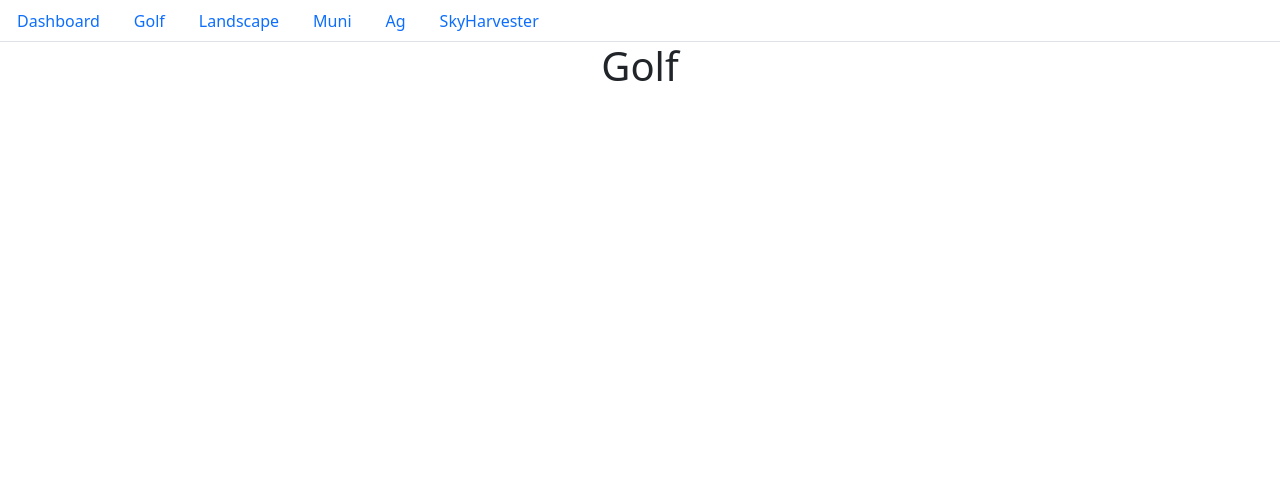
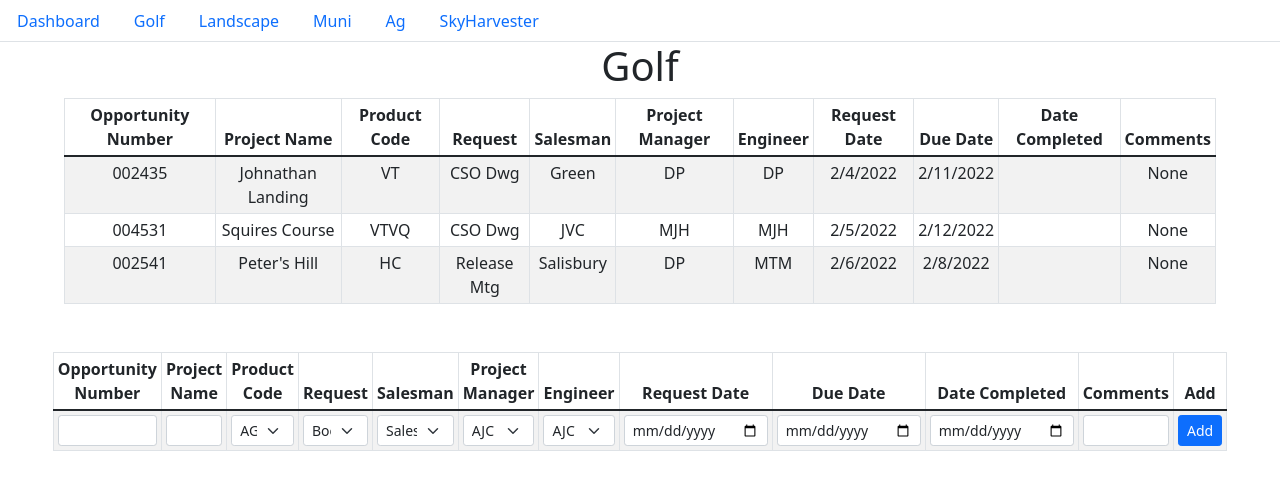
Before and after one commit to chandlerblaschka/activity_log, a React (Create React App) app: page /Golf in a window 1280 px wide. Shown: the top 490 px of the page. Built offline with nearby package versions, Linux system fonts and the light colour scheme.

Commit message:
updated form layout, added data display

```diff
--- a/src/App.css
+++ b/src/App.css
@@ -1,5 +1,9 @@
 .App {
   text-align: center;
+}
+
+h5 {
+  font-size: 1em !important;
 }
 
 .App-logo {
--- a/src/components/Ag.js
+++ b/src/components/Ag.js
@@ -1,8 +1,6 @@
 import react from "react";
 
 function Ag() {
-
-
 
     return (
         <h1>Ag</h1>
--- a/src/components/Dashboard.js
+++ b/src/components/Dashboard.js
@@ -1,8 +1,6 @@
 import react from "react";
 
 function Dashboard() {
-
-
 
     return (
         <h1>Dashboard</h1>
--- a/src/components/Golf.js
+++ b/src/components/Golf.js
@@ -1,11 +1,217 @@
 import react from "react";
+import Form from 'react-bootstrap/Form'
+import Button from 'react-bootstrap/Button';
+import Container from "react-bootstrap/Container";
+import Table from 'react-bootstrap/Table'
 
 function Golf() {
-
-
-
     return (
-        <h1>Golf</h1>
+        <div>
+            <h1>Golf</h1>
+            <Table striped bordered hover size="sm" style={{ width: "90%", margin: "auto" }}>
+                <thead>
+                    <tr>
+                        <th>Opportunity Number</th>
+                        <th>Project Name</th>
+                        <th>Product Code</th>
+                        <th>Request</th>
+                        <th>Salesman</th>
+                        <th>Project Manager</th>
+                        <th>Engineer</th>
+                        <th>Request Date</th>
+                        <th>Due Date</th>
+                        <th>Date Completed</th>
+                        <th>Comments</th>
+                    </tr>
+                </thead>
+                <tbody>
+                    <tr>
+                        <td>002435</td>
+                        <td>Johnathan Landing</td>
+                        <td>VT</td>
+                        <td>CSO Dwg</td>
+                        <td>Green</td>
+                        <td>DP</td>
+                        <td>DP</td>
+                        <td>2/4/2022</td>
+                        <td>2/11/2022</td>
+                        <td></td>
+                        <td>None</td>
+                    </tr>
+                    <tr>
+                        <td>004531</td>
+                        <td>Squires Course</td>
+                        <td>VTVQ</td>
+                        <td>CSO Dwg</td>
+                        <td>JVC</td>
+                        <td>MJH</td>
+                        <td>MJH</td>
+                        <td>2/5/2022</td>
+                        <td>2/12/2022</td>
+                        <td></td>
+                        <td>None</td>
+                    </tr>
+                    <tr>
+                        <td>002541</td>
+                        <td>Peter's Hill</td>
+                        <td>HC</td>
+                        <td>Release Mtg</td>
+                        <td>Salisbury</td>
+                        <td>DP</td>
+                        <td>MTM</td>
+                        <td>2/6/2022</td>
+                        <td>2/8/2022</td>
+                        <td></td>
+                        <td>None</td>
+                    </tr>
+                </tbody>
+            </Table>
+            <br></br>
+            <br></br>
+            <Table striped bordered hover size="sm" style={{ width: "90%", margin: "auto" }}>
+                <thead>
+                    <tr>
+                        <th>Opportunity Number</th>
+                        <th>Project Name</th>
+                        <th>Product Code</th>
+                        <th>Request</th>
+                        <th>Salesman</th>
+                        <th>Project Manager</th>
+                        <th>Engineer</th>
+                        <th>Request Date</th>
+                        <th>Due Date</th>
+                        <th>Date Completed</th>
+                        <th>Comments</th>
+                        <th>Add</th>
+                    </tr>
+                </thead>
+                <tbody>
+                    <tr>
+                        <td>
+                            <Form.Control size="sm" type="number" />
+                            <Form.Text >
+                            </Form.Text>
+                        </td>
+                        <td>
+                            <Form.Control size="sm" type="text" />
+                            <Form.Text >
+                            </Form.Text>
+                        </td>
+                        <td>
+                            <Form.Select size="sm" >
+                                <option>AGCP</option>
+                                <option>BMX</option>
+                                <option>CLT</option>
+                                <option>CP</option>
+                                <option>HC</option>
+                                <option>LST</option>
+                                <option>MB</option>
+                                <option>MO</option>
+                                <option>RET</option>
+                                <option>RLT</option>
+                                <option>S3</option>
+                                <option>SH</option>
+                                <option>SST</option>
+                                <option>ST</option>
+                                <option>STP</option>
+                                <option>VC</option>
+                                <option>VMS</option>
+                                <option>VT</option>
+                                <option>VTVQ</option>
+                            </Form.Select>
+                        </td>
+                        <td>
+                            <Form.Select size="sm">
+                                <option>Book Order</option>
+                                <option>Budget $</option>
+                                <option>CSO Dwg</option>
+                                <option>Drawing</option>
+                                <option>Elec Doc's</option>
+                                <option>Other</option>
+                                <option>Quote</option>
+                                <option>Release Mtg</option>
+                                <option>Spec</option>
+                                <option>Sub/O&M</option>
+                            </Form.Select>
+                        </td>
+                        <td>
+                            <Form.Select size="sm" >
+                                <option>Salesman</option>
+                            </Form.Select>
+                        </td>
+                        <td>
+                            <Form.Select size="sm" >
+                                <option>AJC</option>
+                                <option>BXR</option>
+                                <option>CSB</option>
+                                <option>DP</option>
+                                <option>DXT</option>
+                                <option>EE</option>
+                                <option>ESP</option>
+                                <option>ESP</option>
+                                <option>EXR</option>
+                                <option>GAG</option>
+                                <option>GDS</option>
+                                <option>GOZ</option>
+                                <option>JWN</option>
+                                <option>MJH</option>
+                                <option>MJW</option>
+                                <option>MTM</option>
+                                <option>NAV</option>
+                                <option>PJB</option>
+                                <option>RJS</option>
+                                <option>RK</option>
+                                <option>SLM</option>
+                                <option>SRS</option>
+                            </Form.Select>
+                        </td>
+                        <td>
+                            <Form.Select size="sm" >
+                                <option>AJC</option>
+                                <option>BXR</option>
+                                <option>CSB</option>
+                                <option>DP</option>
+                                <option>DXT</option>
+                                <option>EE</option>
+                                <option>ESP</option>
+                                <option>ESP</option>
+                                <option>EXR</option>
+                                <option>GAG</option>
+                                <option>GDS</option>
+                                <option>GOZ</option>
+                                <option>JWN</option>
+                                <option>MJH</option>
+                                <option>MJW</option>
+                                <option>MTM</option>
+                                <option>NAV</option>
+                                <option>PJB</option>
+                                <option>RJS</option>
+                                <option>RK</option>
+                                <option>SLM</option>
+                                <option>SRS</option>
+                            </Form.Select>
+                        </td>
+                        <td>
+                            <Form.Control size="sm" type="date" />
+                        </td>
+                        <td>
+                            <Form.Control size="sm" type="date" />
+                        </td>
+                        <td>
+                            <Form.Control size="sm" type="date" />
+                        </td>
+                        <td>
+                            <Form.Control size="sm" type="text" />
+                            <Form.Text >
+                            </Form.Text>
+                        </td>
+                        <td>
+                            <Button size="sm" type="submit"  >Add</Button>
+                        </td>
+                    </tr>
+                </tbody>
+            </Table>
+        </div>
     )
 }
 
--- a/src/components/Landscape.js
+++ b/src/components/Landscape.js
@@ -1,8 +1,6 @@
 import react from "react";
 
 function Landscape() {
-
-
 
     return (
         <h1>Landscape</h1>
--- a/src/components/Muni.js
+++ b/src/components/Muni.js
@@ -1,8 +1,6 @@
 import react from "react";
 
 function Muni() {
-
-
 
     return (
         <h1>Muni</h1>
--- a/src/components/NavBar.js
+++ b/src/components/NavBar.js
@@ -4,12 +4,11 @@ import { Link } from "react-router-dom";
 
 
 function NavBar(props) {
-    const { location } = props;
     return (
         <div>
             <Nav variant="tabs" >
                 <Nav.Item>
-                    <Nav.Link as={Link} to="/" eventKey="/">Dashboard</Nav.Link>
+                    <Nav.Link as={Link} to="/" eventKey="/" >Dashboard</Nav.Link>
                 </Nav.Item>
                 <Nav.Item>
                     <Nav.Link as={Link} to="/Golf" eventKey="/Golf">Golf</Nav.Link>
--- a/src/components/SkyHarvester.js
+++ b/src/components/SkyHarvester.js
@@ -1,8 +1,6 @@
 import react from "react";
 
 function SkyHarvester() {
-
-
 
     return (
         <h1>SkyHarvester</h1>
```
